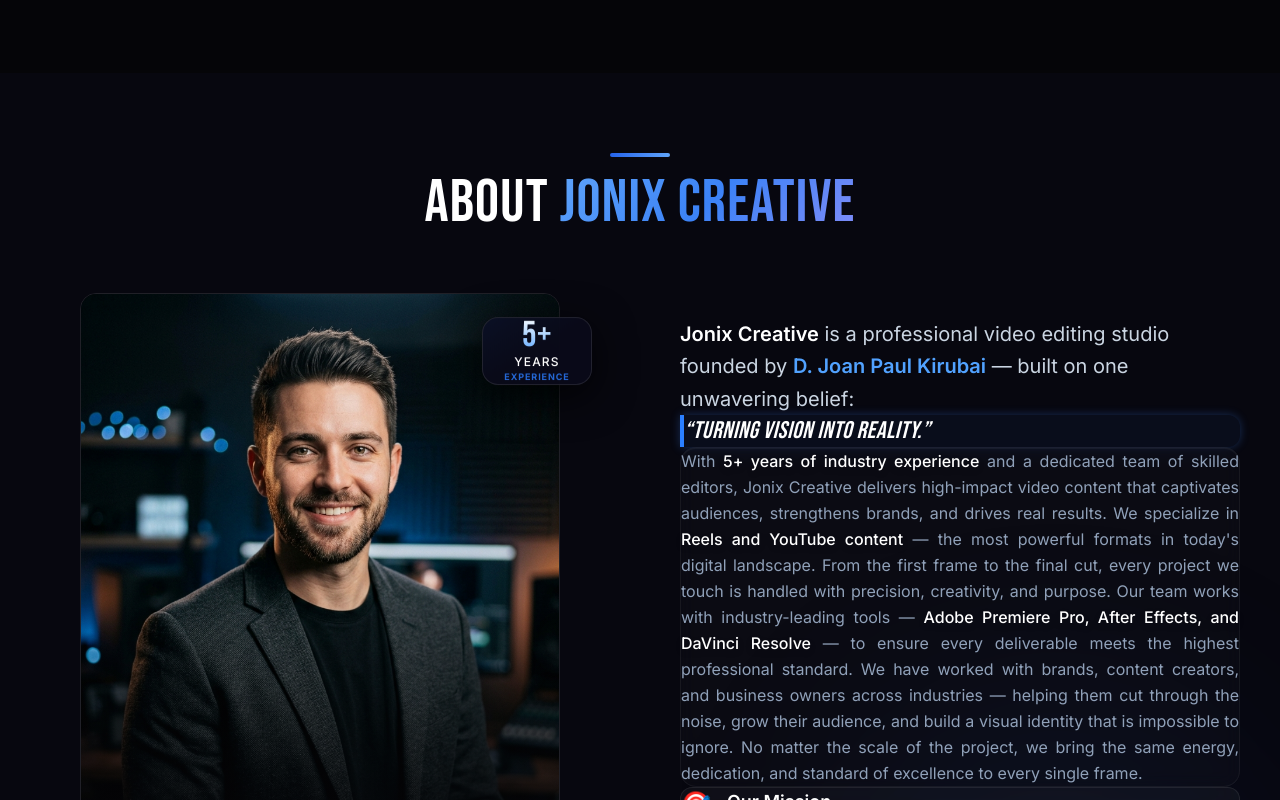
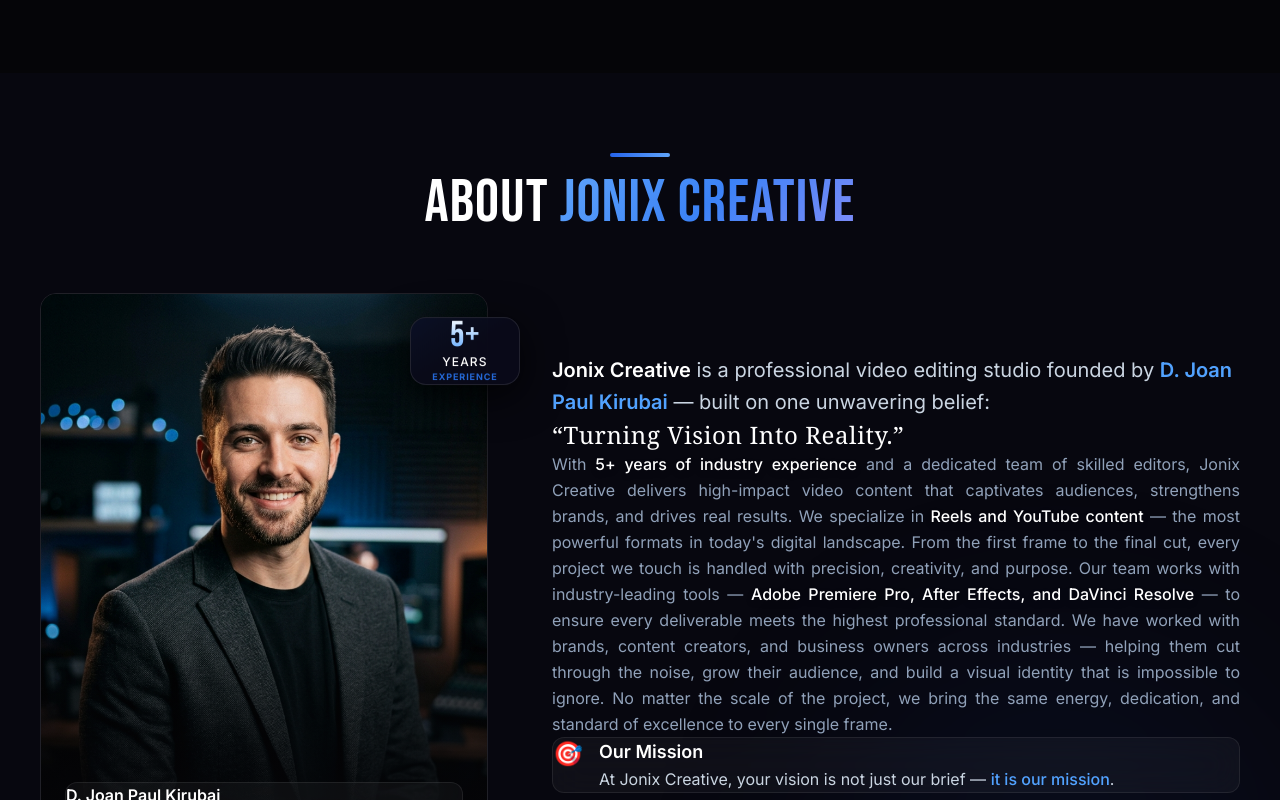
Before and after one commit to anbumanik/JonixCreative, a Next.js app: page / in a window 1280 px wide. Shown: the part 2000-2800 px from the top of the page. Built offline with nearby package versions, Linux system fonts and the light colour scheme; no server answers; the database is empty.

Commit message:
Update About section layout and Hero text size

```diff
--- a/components/AboutSection.tsx
+++ b/components/AboutSection.tsx
@@ -23,10 +23,6 @@
   {
     label: 'DaVinci Resolve',
     logo: 'https://img.icons8.com/color/512/davinci-resolve.png',
-  },
-  {
-    label: 'Adobe Audition',
-    logo: 'https://img.icons8.com/color/512/adobe-audition--v1.png',
   },
   {
     label: 'Photoshop',
@@ -136,16 +132,16 @@
         </motion.div>
 
         {/* Main grid */}
-        <div className="grid md:grid-cols-2 gap-12 md:gap-16 lg:gap-20 items-center mb-16">
+        <div className="flex flex-col lg:flex-row gap-10 lg:gap-16 items-center mb-16">
           {/* Left: Image */}
           <motion.div
             initial={{ opacity: 0, x: -50 }}
             whileInView={{ opacity: 1, x: 0 }}
             viewport={{ once: true }}
             transition={{ duration: 0.8 }}
-            className="w-full flex justify-center"
+            className="w-full lg:w-auto flex justify-center shrink-0"
           >
-            <div className="relative w-full max-w-md lg:max-w-[480px]">
+            <div className="relative w-full max-w-md lg:w-[480px]">
               <div className="relative rounded-2xl overflow-hidden border border-white/10 aspect-4/5 w-full">
                 <Image
                   src="/images/founder.png"
@@ -189,18 +185,20 @@
             whileInView={{ opacity: 1, x: 0 }}
             viewport={{ once: true }}
             transition={{ duration: 0.8 }}
-            className="space-y-6"
+            className="space-y-6 w-full lg:flex-1"
           >
             <div>
               <p className="text-slate-300 text-lg sm:text-xl leading-relaxed">
                 <span className="text-white font-semibold">Jonix Creative</span> is a professional video editing studio founded by <span className="text-blue-400 font-semibold">D. Joan Paul Kirubai</span> — built on one unwavering belief:
               </p>
 
-              <div className="relative border-l-4 border-blue-500 pl-6 my-6 italic text-xl sm:text-2xl font-display text-white bg-blue-500/5 py-4 rounded-r-xl glow-blue-sm">
-                &ldquo;Turning Vision Into Reality.&rdquo;
+              <div className="my-6">
+                <p className="text-xl sm:text-2xl font-serif font-medium tracking-wide text-white">
+                  &ldquo;Turning Vision Into Reality.&rdquo;
+                </p>
               </div>
 
-              <div className="relative text-slate-400 leading-relaxed text-sm sm:text-base p-6 rounded-2xl border border-white/5 bg-white/[0.02] shadow-[inset_0_1px_1px_rgba(255,255,255,0.05)] backdrop-blur-sm transition-all duration-300 hover:bg-white/[0.04]">
+              <div className="relative text-slate-400 leading-relaxed text-sm sm:text-base transition-all duration-300">
                 <p className="text-justify">
                   With <span className="text-white font-medium drop-shadow-md">5+ years of industry experience</span> and a dedicated team of skilled editors, Jonix Creative delivers high-impact video content that captivates audiences, strengthens brands, and drives real results. We specialize in <span className="text-white font-medium drop-shadow-md">Reels and YouTube content</span> — the most powerful formats in today&apos;s digital landscape. From the first frame to the final cut, every project we touch is handled with precision, creativity, and purpose. Our team works with industry-leading tools — <span className="text-white font-medium drop-shadow-md">Adobe Premiere Pro, After Effects, and DaVinci Resolve</span> — to ensure every deliverable meets the highest professional standard. We have worked with brands, content creators, and business owners across industries — helping them cut through the noise, grow their audience, and build a visual identity that is impossible to ignore. No matter the scale of the project, we bring the same energy, dedication, and standard of excellence to every single frame.
                 </p>
--- a/components/ContactSection.tsx
+++ b/components/ContactSection.tsx
@@ -15,13 +15,8 @@
 const PROJECT_TYPES = [
   'Instagram Reels Editing',
   'YouTube Video Editing',
-  'Corporate Video',
-  'Podcast Editing',
-  'Motion Graphics',
-  'Color Grading',
-  'Shorts Editing',
-  'Commercial Ads',
-  'Other',
+  'Corporate Video Editing',
+  'Montages',
 ];
 
 const initialForm: ContactFormData = {
--- a/components/HeroSection.tsx
+++ b/components/HeroSection.tsx
@@ -140,7 +140,7 @@
           initial="hidden"
           animate="visible"
           variants={textVariants}
-          className="font-display text-5xl sm:text-7xl md:text-8xl lg:text-[6.5rem] text-white leading-[0.95] mb-10"
+          className="font-display text-6xl sm:text-8xl md:text-9xl lg:text-[7.5rem] text-white leading-[0.95] mb-10 tracking-tight"
         >
           Turning Vision
           <br />
```
